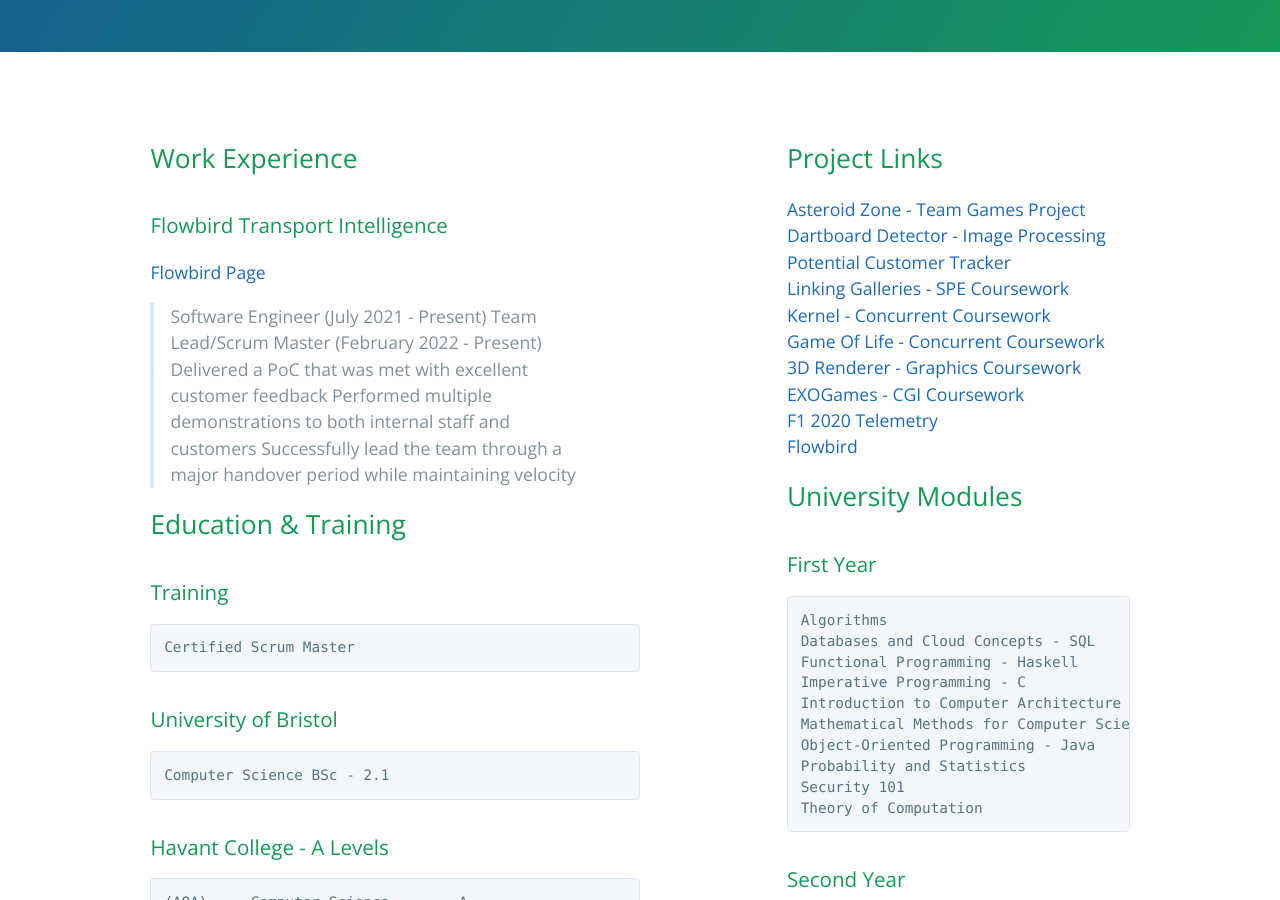
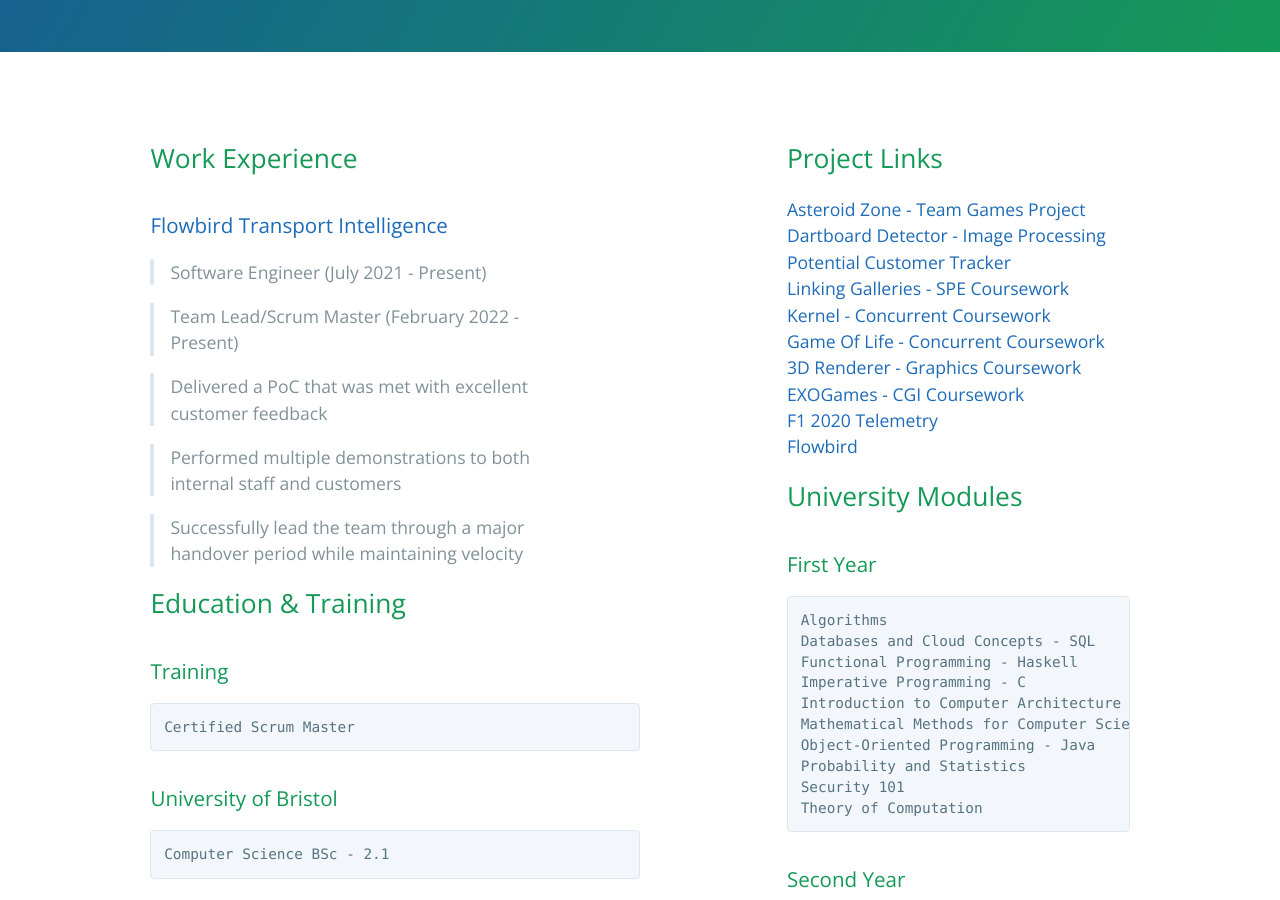
Before and after one commit to Pope10830/Pope10830.github.io, a Jekyll site: the page built from index.md, in a window 1280 px wide and 900 px high, scrolled down 421 px. Built offline with Jekyll 4.4.1, drawn with Linux system fonts in a browser that asks for light colours.

Commit message:
Formatting changes

```diff
--- a/index.md
+++ b/index.md
@@ -11,13 +11,16 @@
   <div class="work-experience" markdown="1">
 
 ## Work Experience
-### Flowbird Transport Intelligence
+### [Flowbird Transport Intelligence](flowbird.md)
 
-[Flowbird Page](flowbird.md)
 > Software Engineer (July 2021 - Present)
+
 > Team Lead/Scrum Master (February 2022 - Present)
+
 > Delivered a PoC that was met with excellent customer feedback
+
 > Performed multiple demonstrations to both internal staff and customers
+
 > Successfully lead the team through a major handover period while maintaining velocity
 
   </div>
```
Also changed, not shown: flowbird.md (line endings or trailing spaces).
